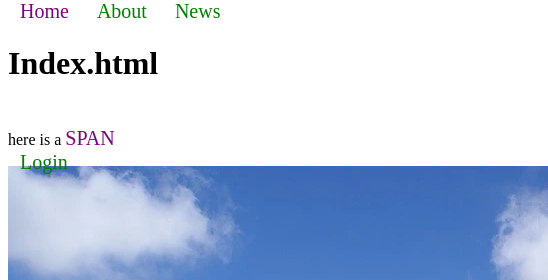
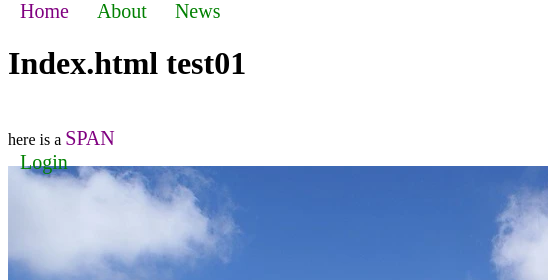
Before and after one commit to heregoesdata/finticker, a plain HTML site: page index.html in a window 1280 px wide. Shown: the top 280 px of the page, 0-548 px from the left. Drawn offline with Linux system fonts and the light colour scheme; a web font is replaced by a local one.

Commit message:
test01
changed index h1 text to test repo link to local drive

```diff
--- a/index.html
+++ b/index.html
@@ -45,7 +45,7 @@
       <a href="login.html" class="login">Login</a>
     </nav>
 
-    <h1 class="main"> Index.html </h1>
+    <h1 class="main"> Index.html test01</h1>
 
     <div class="main">
 
```
